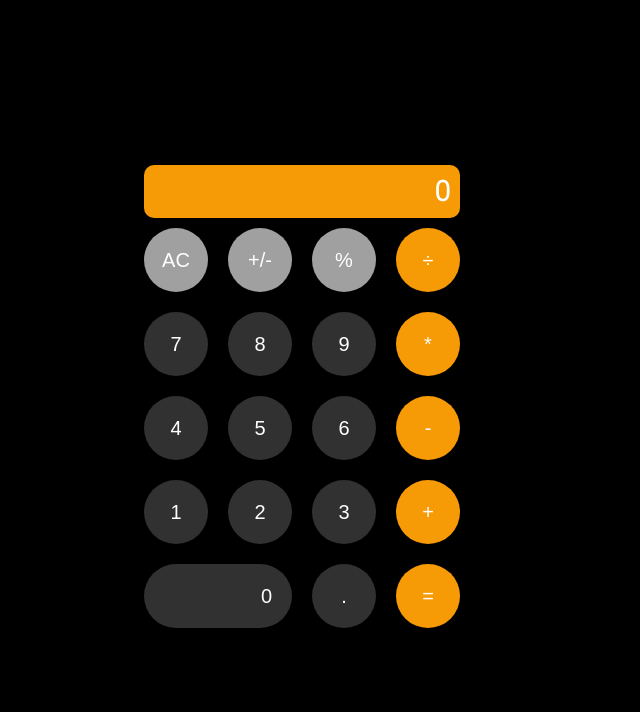
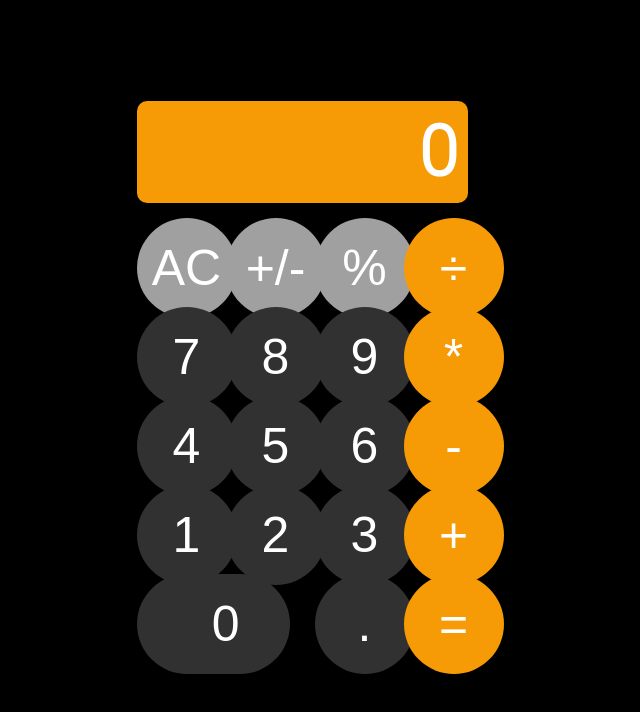
Before and after one commit to piotr-tomczyk/calculatorAngular, an Angular app: page / in a window 1536 px wide. Shown: the top 712 px of the page, without its empty margins (466-1106 px from the left). Built offline with nearby package versions, Linux system fonts and the light colour scheme.

Commit message:
Fix responsivness

```diff
--- a/src/app/calc-view/calc-view.component.scss
+++ b/src/app/calc-view/calc-view.component.scss
@@ -50,8 +50,8 @@ button:hover {
     word-break: break-all;
     font-size: 2em;
     color: white;
-    max-height: auto;
-    min-height: 1em;
+    // max-height: auto;
+    min-height: 5vh;
 }
 
 .flex {
@@ -122,7 +122,7 @@ button:hover {
     }
 }
 
-@media only screen and (min-width: 1370px) {
+@media only screen and (min-width: 1340px) {
     button {
         font-size: 0.5em;
     }
@@ -130,4 +130,12 @@ button:hover {
     .view {
         font-size: 0.7em;
     }
+
+    .parent {
+        font-size: 100px;
+    }
+
+    .calc-grid {
+        gap: 0.25em;
+    }
 }
```
